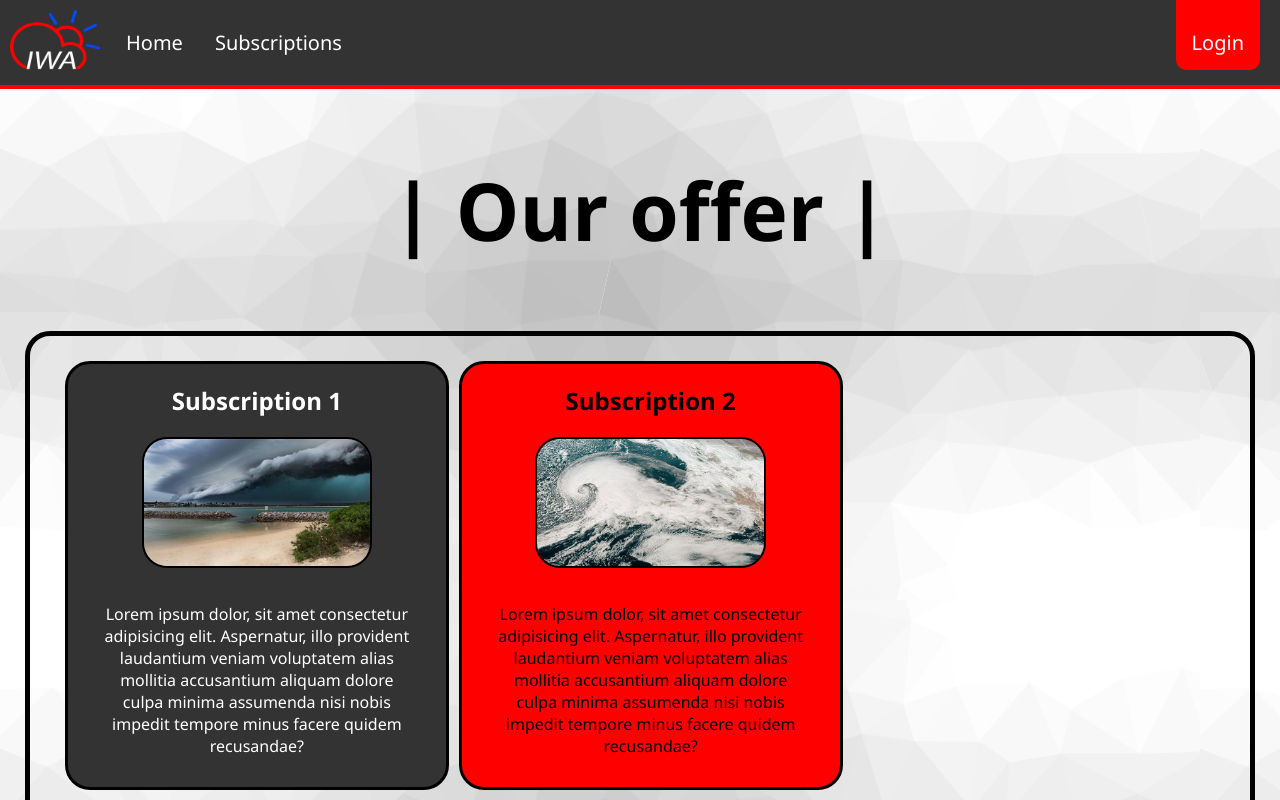
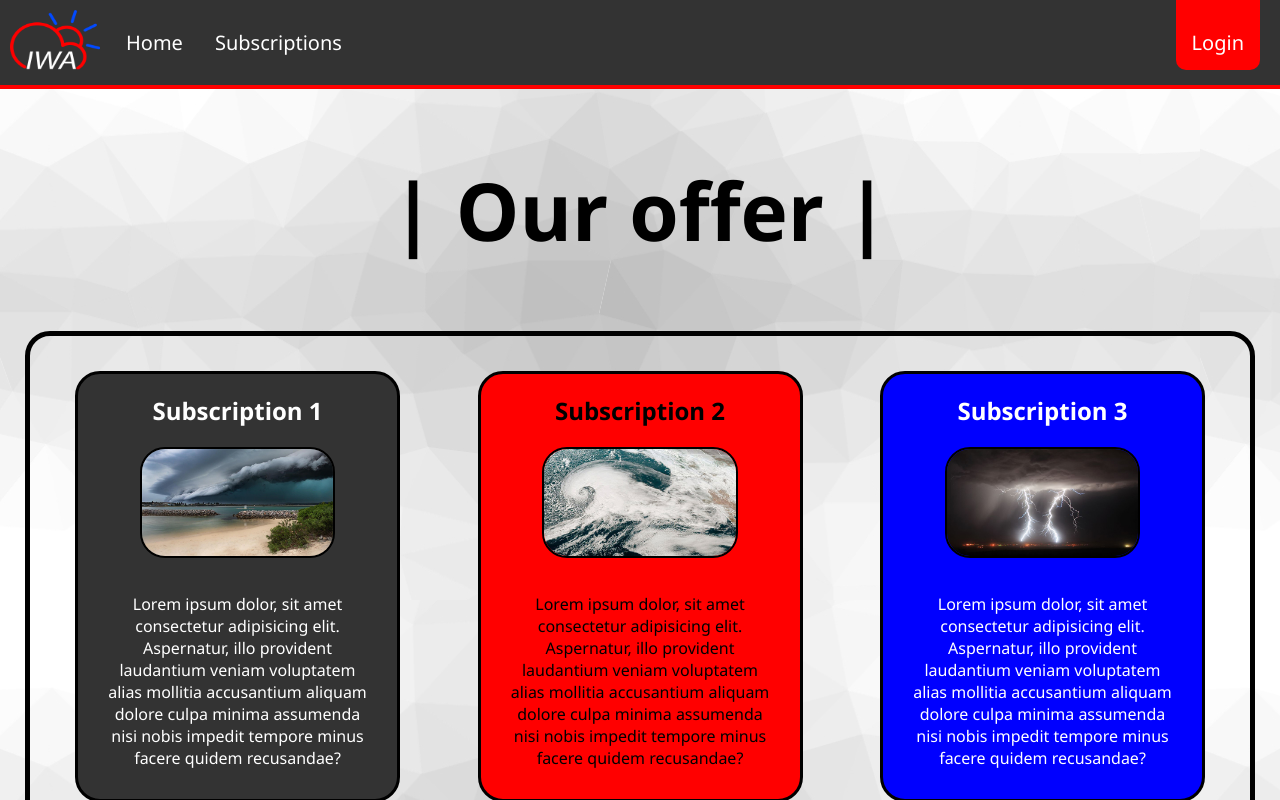
Before and after one commit to Cool-Sqaud/Project_WIA, an Angular app: page /subscriptions in a window 1280 px wide. Shown: the top 800 px of the page. Built offline with nearby package versions, Linux system fonts and the light colour scheme.

Commit message:
Changed styling to better fit multiple screens

```diff
--- a/src/app/subscriptions/subscriptions.component.css
+++ b/src/app/subscriptions/subscriptions.component.css
@@ -3,21 +3,21 @@ div.subscriptions{
     border: solid 5px black;
     border-radius: 25px;
     margin: 25px;
-    align-content: center;
+    text-align: center;
 }
 
 .subscriptions div{
-    width: 32.566503%;
+    width: 27.5%;
     border: solid black;
     border-radius: 25px;
-    text-align: center;
-    margin: 5px;
-    display: inline-block;
+    margin: 15px;
+    display: inline-table;
 }
 
 div.subscription_1{
     background-color: #333;
     color: white;
+    float: left;
 }
 
 div.subscription_2{
@@ -27,11 +27,11 @@ div.subscription_2{
 div.subscription_3{
     background-color: blue;
     color: white;
+    float: right;
 }
 
 .subscriptions img{
     width: 60%;
-    height: 60%;
     border: solid 2px black;
     border-radius: 25px;
 }
```
